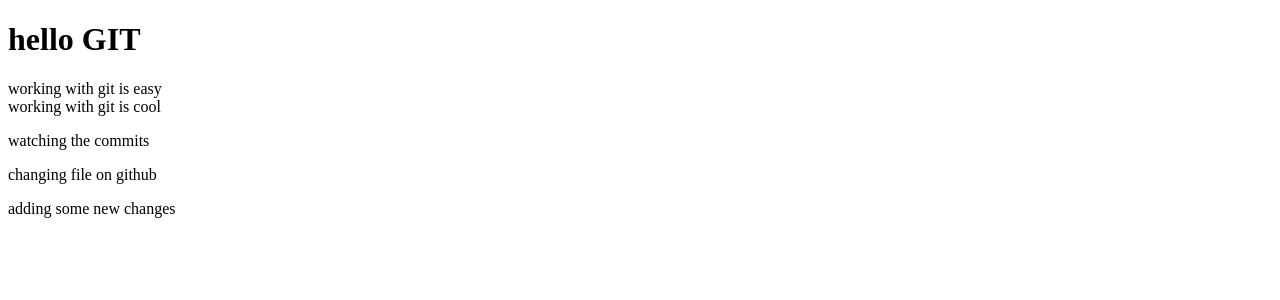
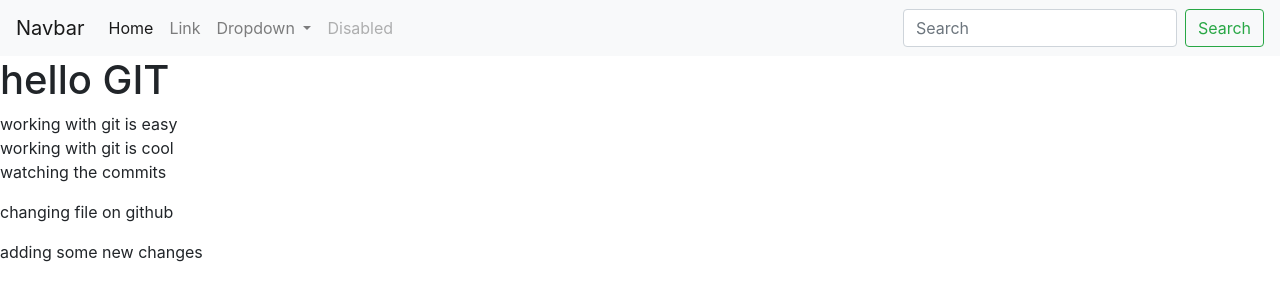
Before and after one commit to arupprime/GitGithubMasterclass, a plain HTML site: page index.html in a window 1280 px wide. Drawn offline with nearby package versions, Linux system fonts and the light colour scheme.

Commit message:
add navbar

```diff
--- a/index.html
+++ b/index.html
@@ -1,5 +1,48 @@
 <!DOCTYPE html>
+
+<link rel="stylesheet" href="https://stackpath.bootstrapcdn.com/bootstrap/4.4.1/css/bootstrap.min.css" integrity="sha384-Vkoo8x4CGsO3+Hhxv8T/Q5PaXtkKtu6ug5TOeNV6gBiFeWPGFN9MuhOf23Q9Ifjh" crossorigin="anonymous">
+
+<body>
+
+    <nav class="navbar navbar-expand-lg navbar-light bg-light">
+        <a class="navbar-brand" href="#">Navbar</a>
+        <button class="navbar-toggler" type="button" data-toggle="collapse" data-target="#navbarSupportedContent" aria-controls="navbarSupportedContent" aria-expanded="false" aria-label="Toggle navigation">
+          <span class="navbar-toggler-icon"></span>
+        </button>
+
+        <div class="collapse navbar-collapse" id="navbarSupportedContent">
+          <ul class="navbar-nav mr-auto">
+            <li class="nav-item active">
+              <a class="nav-link" href="#">Home <span class="sr-only">(current)</span></a>
+            </li>
+            <li class="nav-item">
+              <a class="nav-link" href="#">Link</a>
+            </li>
+            <li class="nav-item dropdown">
+              <a class="nav-link dropdown-toggle" href="#" id="navbarDropdown" role="button" data-toggle="dropdown" aria-haspopup="true" aria-expanded="false">
+                Dropdown
+              </a>
+              <div class="dropdown-menu" aria-labelledby="navbarDropdown">
+                <a class="dropdown-item" href="#">Action</a>
+                <a class="dropdown-item" href="#">Another action</a>
+                <div class="dropdown-divider"></div>
+                <a class="dropdown-item" href="#">Something else here</a>
+              </div>
+            </li>
+            <li class="nav-item">
+              <a class="nav-link disabled" href="#" tabindex="-1" aria-disabled="true">Disabled</a>
+            </li>
+          </ul>
+          <form class="form-inline my-2 my-lg-0">
+            <input class="form-control mr-sm-2" type="search" placeholder="Search" aria-label="Search">
+            <button class="btn btn-outline-success my-2 my-sm-0" type="submit">Search</button>
+          </form>
+        </div>
+      </nav>
 <h1>hello GIT</h1>
+
+
+
 <div>
     working with git is easy
 </div>
@@ -11,4 +54,10 @@
 
 <p>changing file on github</p>
 <p>adding some new changes</p>
+</body>
+
+<script src="https://code.jquery.com/jquery-3.4.1.slim.min.js" integrity="sha384-J6qa4849blE2+poT4WnyKhv5vZF5SrPo0iEjwBvKU7imGFAV0wwj1yYfoRSJoZ+n" crossorigin="anonymous"></script>
+<script src="https://cdn.jsdelivr.net/npm/popper.js@1.16.0/dist/umd/popper.min.js" integrity="sha384-Q6E9RHvbIyZFJoft+2mJbHaEWldlvI9IOYy5n3zV9zzTtmI3UksdQRVvoxMfooAo" crossorigin="anonymous"></script>
+<script src="https://stackpath.bootstrapcdn.com/bootstrap/4.4.1/js/bootstrap.min.js" integrity="sha384-wfSDF2E50Y2D1uUdj0O3uMBJnjuUD4Ih7YwaYd1iqfktj0Uod8GCExl3Og8ifwB6" crossorigin="anonymous"></script>
+
 </html>
```
